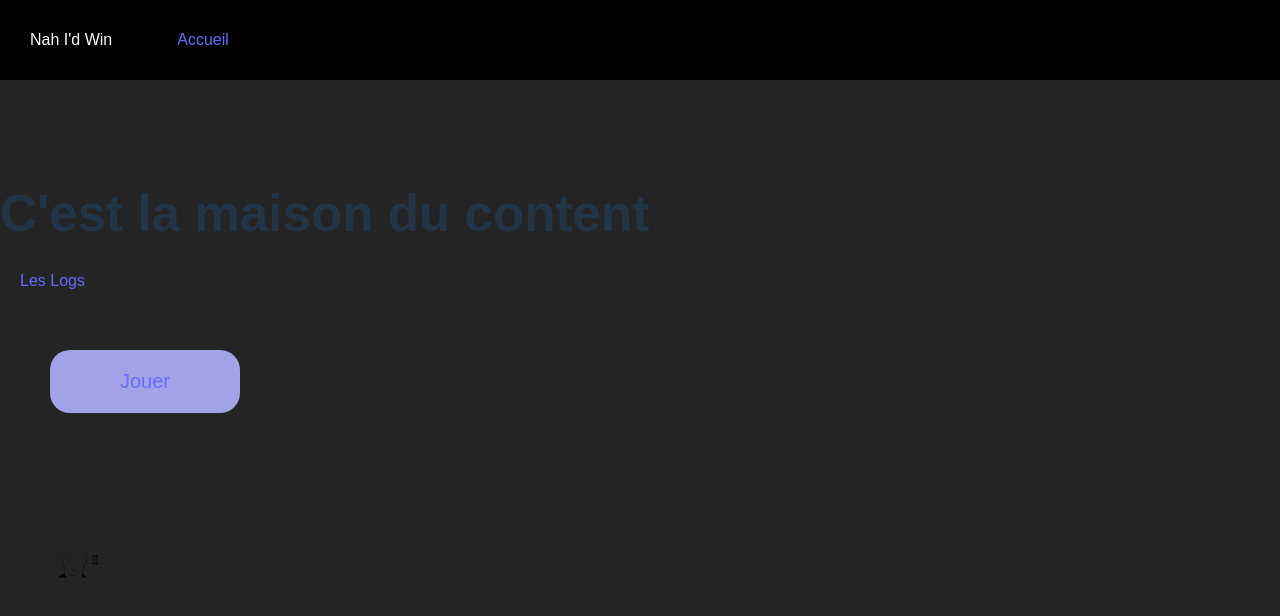
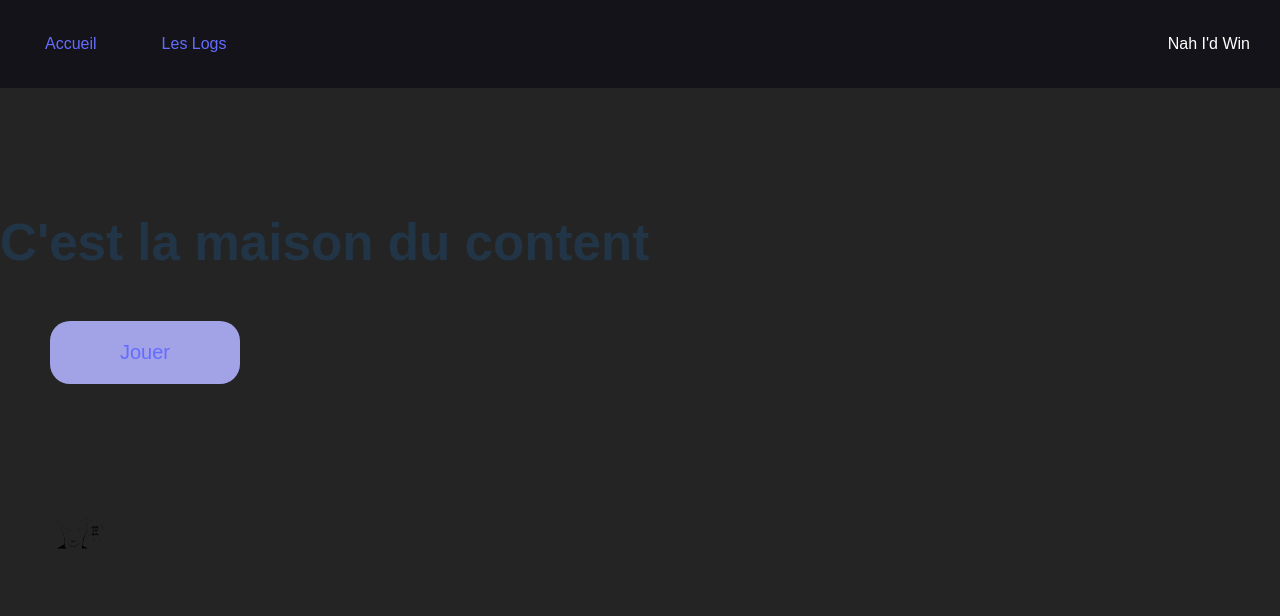
Before and after one commit to RainderAx/Shifumi, a React (Vite) app in the folder Front/: page / in a window 1280 px wide. Shown: the top 616 px of the page. Built offline with nearby package versions, Linux system fonts and the light colour scheme.

Commit message:
Noah 'd Win

```diff
--- a/Front/Pages/Components&Style/Button.jsx
+++ b/Front/Pages/Components&Style/Button.jsx
@@ -59,6 +59,7 @@ export function ButtonBase({
           border: "none",
           cursor: "pointer",
           transition: "color 0.3s ease-in-out",
+          right: "10px",
         };
 
       default:
--- a/Front/Pages/Components&Style/Header.css
+++ b/Front/Pages/Components&Style/Header.css
@@ -1,6 +1,5 @@
 .header {
     display: flex;
-
     background-color: rgb(19, 19, 25);
     padding: 25px;
     position: fixed;
@@ -15,17 +14,7 @@
   }
 
   .connexion-box {
-    margin-right: 50px;
+    margin-right: 0;
+    position: absolute;
+    right: 25px;
   }
-
-
-.header {
-    width: 100%;
-    height: 60px;
-    background-color: #000;
-    color: #fff;
-    font-family: sans-serif;
-    font-weight: bold;
-    text-align: center;
-    padding: 10px;
-  }
--- a/Front/Pages/Components&Style/Header.jsx
+++ b/Front/Pages/Components&Style/Header.jsx
@@ -11,8 +11,11 @@ export default function Header() {
     <>
       <div className="header">
         <div className="links">
-          <ButtonBase  variant ="link" onClick={handleRedirect}>Nah I'd Win</ButtonBase>
+          <ButtonBase  variant ="Idwin" onClick={handleRedirect}>Nah I'd Win</ButtonBase>
           <ButtonBase variant="link"><a href="/" >Accueil</a></ButtonBase>
+          <ButtonBase variant="link">
+                <a href="/login">Les Logs</a>
+          </ButtonBase>
         </div>
       </div>
     </>
--- a/Front/Pages/Components&Style/HomePage.css
+++ b/Front/Pages/Components&Style/HomePage.css
@@ -18,4 +18,5 @@ h1 {
   font-size: 36px;
   font-weight: bold;
   margin-bottom: 20px;
+  text-align: center;
 }
--- a/Front/Pages/HomePage.jsx
+++ b/Front/Pages/HomePage.jsx
@@ -12,10 +12,6 @@ const TestPage = () => {
 
        <h1>C'est la maison du content</h1>
 
-       <ButtonBase variant="link">
-        <a href="/login" className='link-button-play'>Les Logs</a>
-       </ButtonBase>
-
        <ButtonBase variant="main">
         <a href="/CreateGame" className='link-button-play'>Jouer</a>
        </ButtonBase>
```
